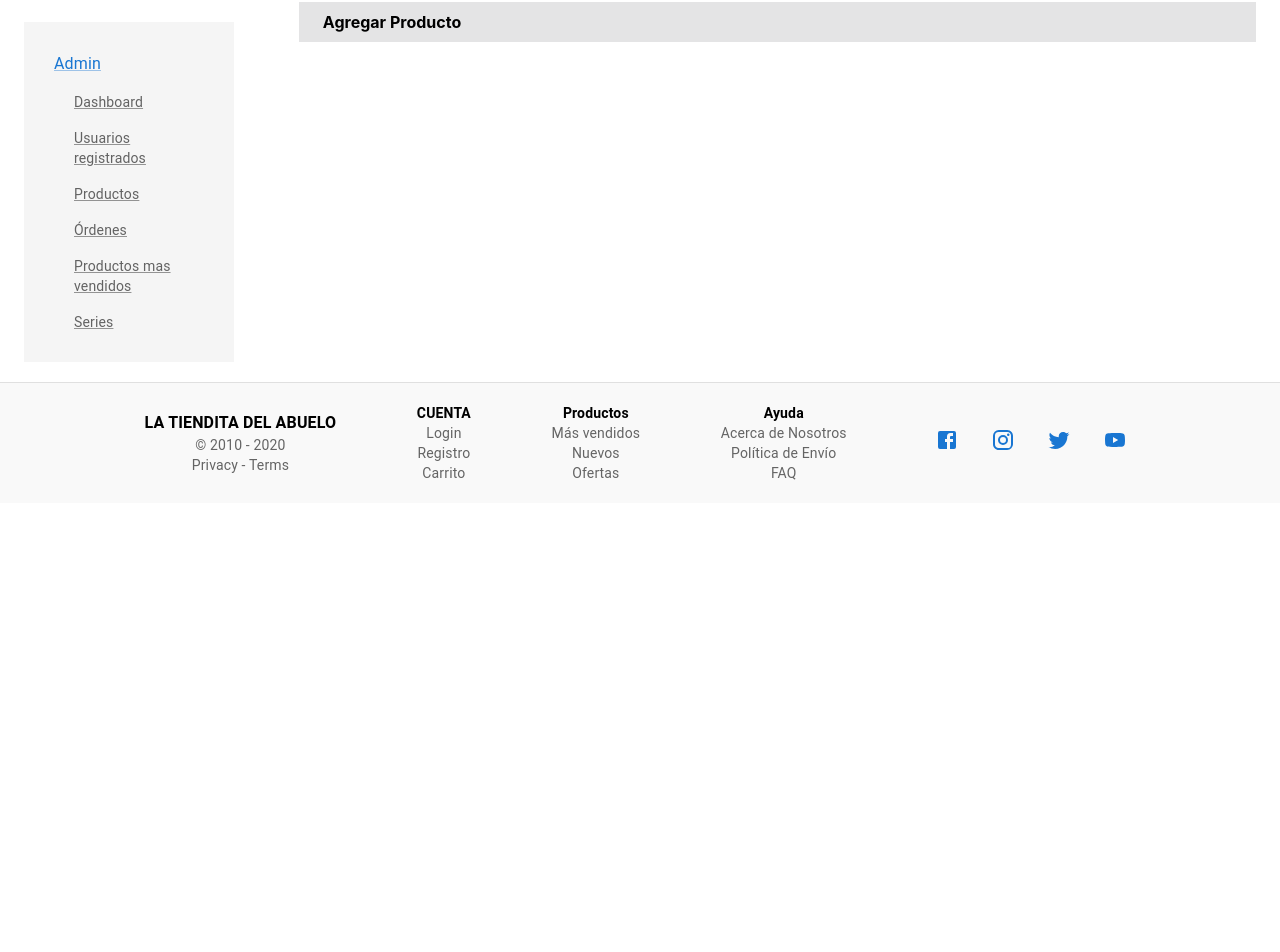
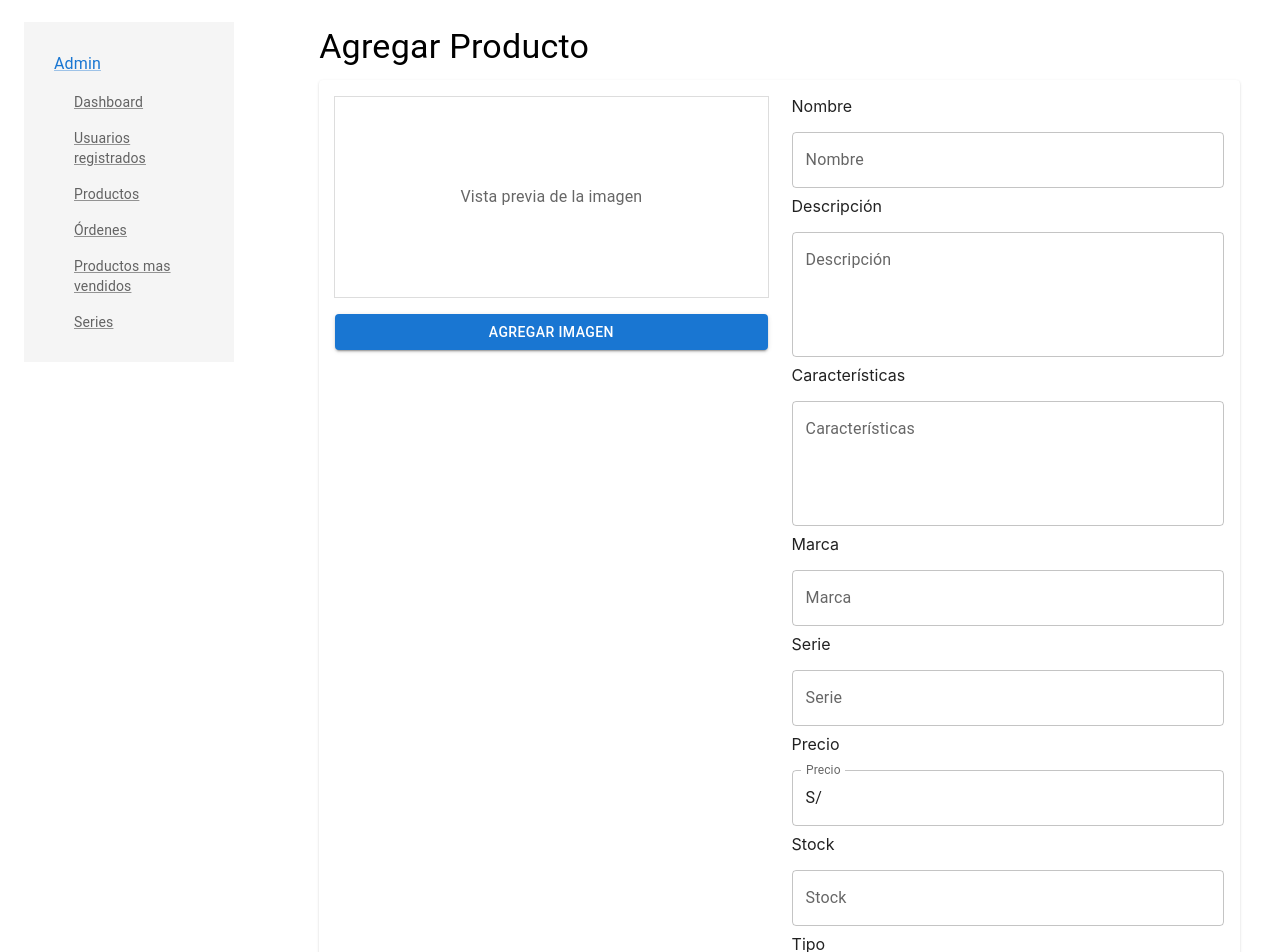
Before and after one commit to imwaltdiaz/tienda-online, a React (Create React App) app: page /agregar in a window 1280 px wide. Shown: the part 78-1030 px from the top of the page. Before the commit the page ends 800 px from the top, so only its background shows below. Built offline with nearby package versions, Linux system fonts and the light colour scheme.

Commit message:
prueba grid

```diff
--- a/src/components/admin/AdminMain.js
+++ b/src/components/admin/AdminMain.js
@@ -7,6 +7,7 @@ import { BrowserRouter, Routes, Route, Link } from "react-router-dom";
 import { Dashboard } from "./Dashboard";
 import {Productos} from "./Productos"
 import Agregar from "./Agregar";
+import AgregarProducto from "./AgregarProducto";
 
 export default function AdminMain() {
   return (
@@ -25,6 +26,8 @@ export default function AdminMain() {
           <Route path="/dashboard" element={<Dashboard />} />
           <Route path="/productos" element={<Productos />} />
           <Route path="/agregar" element={<Agregar/>} />
+          <Route path="/agregarprodudcto" element={<AgregarProducto/>} />
+
           </Routes>
         </BrowserRouter>
       </Stack>
--- a/src/components/admin/Agregar.js
+++ b/src/components/admin/Agregar.js
@@ -1,25 +1,215 @@
-import Container from "@mui/material/Container";
-import Stack from "@mui/material/Stack";
-import Card from "@mui/material/Card";
-import CardContent from "@mui/material/CardContent";
-import React from "react";
-import Typography from "@mui/material/Typography";
+//sx={{ p: 3, width: "85vw" }}
+import React, { useState } from "react";
+import {
+  Box,
+  Button,
+  TextField,
+  Typography,
+  Grid,
+  Card,
+  CardContent,
+  CardActions,
+} from "@mui/material";
 
-export default function Agregar() {
+const Agregar = () => {
+  const [nombre, setNombre] = useState("");
+  const [descripcion, setDescripcion] = useState("");
+  const [caracteristicas, setCaracteristicas] = useState("");
+  const [marca, setMarca] = useState("");
+  const [serie, setSerie] = useState("");
+  const [precio, setPrecio] = useState("");
+  const [tipo, setTipo] = useState("");
+  const [stock, setStock] = useState("");
+  const [imagen, setImagen] = useState(null);
+  const [imagenPreview, setImagenPreview] = useState(null);
+
+  const handleImageChange = (e) => {
+    const file = e.target.files[0];
+    setImagen(file);
+
+    const reader = new FileReader();
+    reader.onloadend = () => {
+      setImagenPreview(reader.result);
+    };
+    reader.readAsDataURL(file);
+  };
+
+  const handleSubmit = (e) => {
+    e.preventDefault();
+    // Aquí puedes manejar la lógica para enviar los datos al servidor
+    console.log({
+      nombre,
+      descripcion,
+      caracteristicas,
+      marca,
+      serie,
+      precio,
+      tipo,
+      stock,
+      imagen,
+    });
+  };
+
   return (
-    <>
-      <Container>
-        <Container
-          //añadele bacground color
-          sx={{
-            backgroundColor: "#E4E4E5",
-            padding: "10px",
-          }}
-        >
-          <span><b>Agregar Producto</b></span>
-        </Container>
+    <Box sx={{ p: 3, width: "85vw" , pr:5}}>
+      <Typography variant="h4" component="h1" gutterBottom>
+        Agregar Producto
+      </Typography>
+      <form onSubmit={handleSubmit}>
+        <Grid container spacing={3}>
+          <Grid item xs={12}>
+            <Card>
+              <CardContent>
+                <Grid container spacing={3}>
+                  <Grid item xs={12} md={6}>
+                    <Box
+                      sx={{
+                        display: 'flex',
+                        flexDirection: 'column',
+                        alignItems: 'center',
+                      }}
+                    >
+                      <Box
+                        sx={{
+                          width: '100%',
+                          height: 200,
+                          border: '1px solid #ddd',
+                          display: 'flex',
+                          justifyContent: 'center',
+                          alignItems: 'center',
+                          mb: 2,
+                        }}
+                      >
+                        {imagenPreview ? (
+                          <img
+                            src={imagenPreview}
+                            alt="Vista previa"
+                            style={{ maxWidth: '100%', maxHeight: '100%' }}
+                          />
+                        ) : (
+                          <Typography color="textSecondary">
+                            Vista previa de la imagen
+                          </Typography>
+                        )}
+                      </Box>
+                      <Button
+                        variant="contained"
+                        component="label"
+                        fullWidth
+                      >
+                        Agregar Imagen
+                        <input
+                          type="file"
+                          hidden
+                          onChange={handleImageChange}
+                        />
+                      </Button>
+                    </Box>
+                  </Grid>
+                  <Grid item xs={12} md={6}>
+                    <Typography variant="p" gutterBottom>
+                      Nombre
+                    </Typography>
+                    <TextField
+                      label="Nombre"
+                      fullWidth
+                      margin="normal"
+                      value={nombre}
+                      onChange={(e) => setNombre(e.target.value)}
+                    />
+                    <Typography variant="p" gutterBottom>
+                      Descripción
+                    </Typography>
+                    <TextField
+                      label="Descripción"
+                      fullWidth
+                      margin="normal"
+                      multiline
+                      rows={4}
+                      value={descripcion}
+                      onChange={(e) => setDescripcion(e.target.value)}
+                    />
+                    {/* aqui va otro grid */}
 
-      </Container>
-    </>
+                    <Typography variant="p" gutterBottom>
+                      Características
+                    </Typography>
+                    <TextField
+                      label="Características"
+                      fullWidth
+                      margin="normal"
+                      multiline
+                      rows={4}
+                      value={caracteristicas}
+                      onChange={(e) => setCaracteristicas(e.target.value)}
+                    />
+                    <Typography variant="p" gutterBottom>
+                      Marca
+                    </Typography>
+                    <TextField
+                      label="Marca"
+                      fullWidth
+                      margin="normal"
+                      value={marca}
+                      onChange={(e) => setMarca(e.target.value)}
+                    />
+                    <Typography variant="p" gutterBottom>
+                      Serie
+                    </Typography>
+                    <TextField
+                      label="Serie"
+                      fullWidth
+                      margin="normal"
+                      value={serie}
+                      onChange={(e) => setSerie(e.target.value)}
+                    />
+                    <Typography variant="p" gutterBottom>
+                      Precio
+                    </Typography>
+                    <TextField
+                      label="Precio"
+                      fullWidth
+                      margin="normal"
+                      type="number"
+                      value={precio}
+                      onChange={(e) => setPrecio(e.target.value)}
+                      InputProps={{ startAdornment: 'S/' }}
+                    />
+                    <Typography variant="p" gutterBottom>
+                      Stock
+                    </Typography>
+                    <TextField
+                      label="Stock"
+                      fullWidth
+                      margin="normal"
+                      type="number"
+                      value={stock}
+                      onChange={(e) => setStock(e.target.value)}
+                    />
+                    <Typography variant="p" gutterBottom>
+                      Tipo
+                    </Typography>
+                    <TextField
+                      label="Tipo"
+                      fullWidth
+                      margin="normal"
+                      value={tipo}
+                      onChange={(e) => setTipo(e.target.value)}
+                    />
+                  </Grid>
+                </Grid>
+              </CardContent>
+              <CardActions>
+                <Button type="submit" variant="contained" color="primary" fullWidth>
+                  Guardar
+                </Button>
+              </CardActions>
+            </Card>
+          </Grid>
+        </Grid>
+      </form>
+    </Box>
   );
-}
+};
+
+export default Agregar;
--- a/src/components/admin/DrawerDev.js
+++ b/src/components/admin/DrawerDev.js
@@ -8,8 +8,12 @@ function DrawerDev() {
   return (
     <Container
       //añade un padding en top
+      //añade max width de 250px
+
       sx={{
         paddingTop: "20px",
+        maxWidth: "250px",
+
 
       }}
       style = {
```
